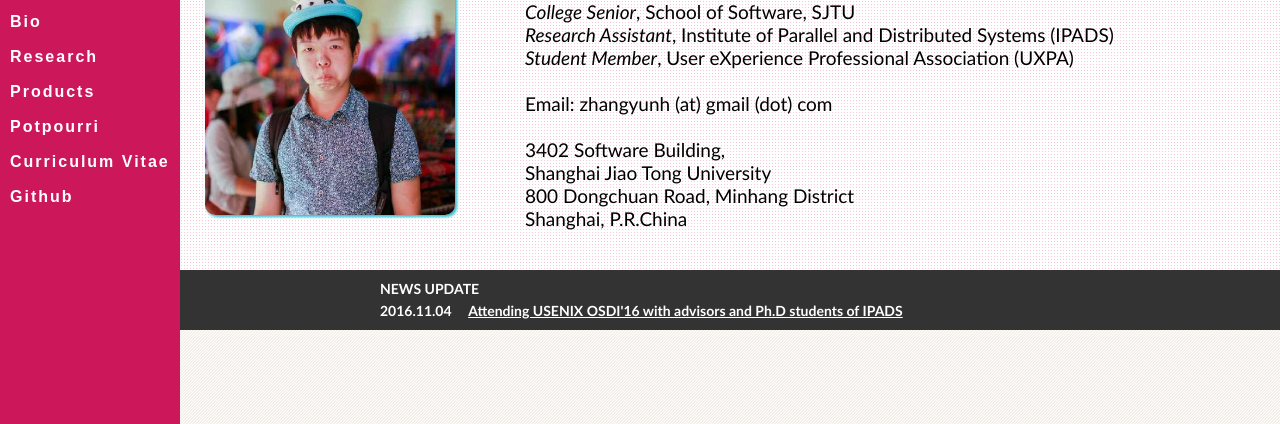
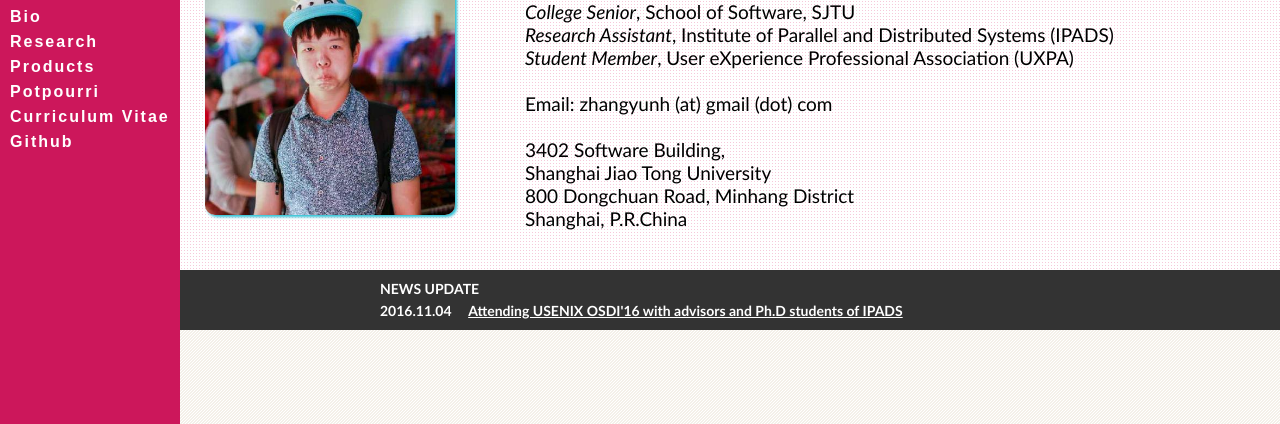
Before and after one commit to yhzhangjump/yhzhangjump.github.io, a plain HTML site: page index.html in a window 1280 px wide. Shown: the part 90-514 px from the top of the page. Drawn offline with Linux system fonts and the light colour scheme.

Commit message:
menu line hight

```diff
--- a/home/static/css/header.css
+++ b/home/static/css/header.css
@@ -46,9 +46,9 @@
 }
 
 #header-menu li{
-    height: 35px;
+    height: 25px;
     width: 170px;
-    line-height: 35px;
+    line-height: 25px;
     padding-left: 10px;
     list-style-type:none;
 }
```
